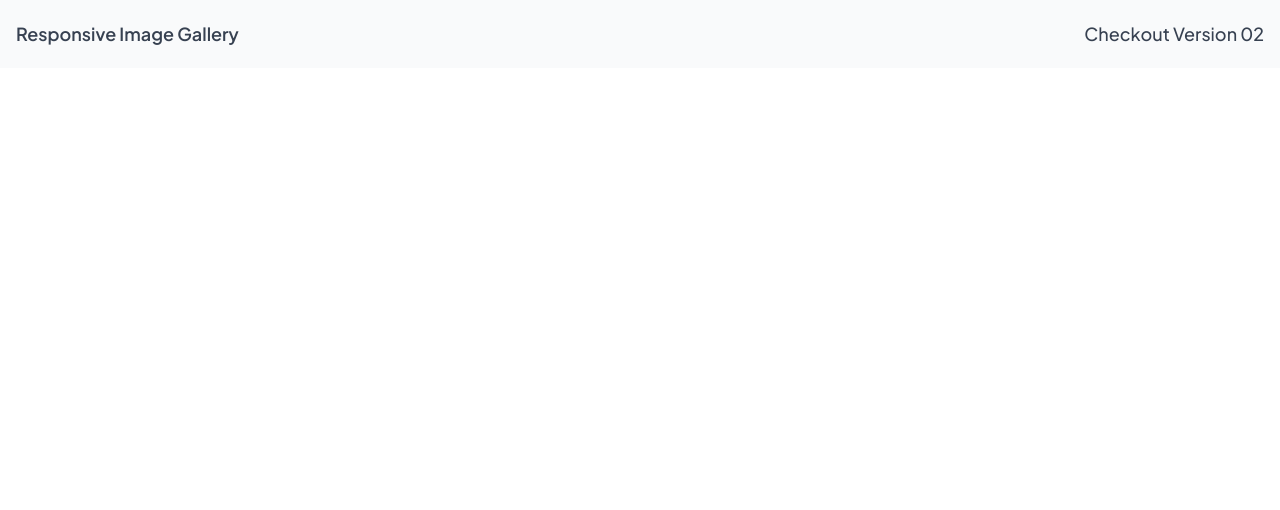
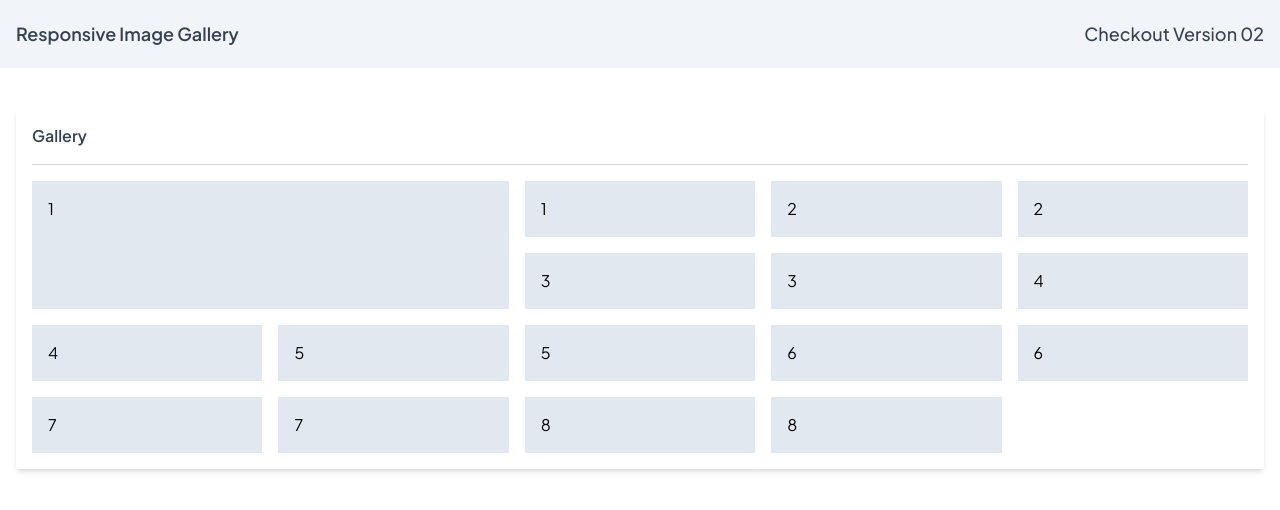
Before and after one commit to farhanhasindipro25/responsive-image-gallery-crud, a Next.js app: page / in a window 1280 px wide. Shown: the top 510 px of the page. Built offline with nearby package versions, Linux system fonts and the light colour scheme.

Commit message:
Setup the initial image grid

```diff
--- a/app/components/ImageGrid.jsx
+++ b/app/components/ImageGrid.jsx
@@ -1,7 +1,29 @@
-export default function ImageGrid(){
-    return(
-        <div>
-
+export default function ImageGrid() {
+  return (
+    <section className="divide-y divide-gray-300 space-y-4 border-md bg-gray-white shadow-md p-4">
+      <header>
+        <h2 className="text-base font-semibold text-gray-700">Gallery</h2>
+      </header>
+      <div className="pt-4 grid grid-cols-5 gap-4">
+        <div className="bg-slate-200 w-full h-full p-4 col-span-2 row-span-2">
+          1
         </div>
-    )
+        <div className="bg-slate-200 w-full h-full p-4">1</div>
+        <div className="bg-slate-200 w-full h-full p-4">2</div>
+        <div className="bg-slate-200 w-full h-full p-4">2</div>
+        <div className="bg-slate-200 w-full h-full p-4">3</div>
+        <div className="bg-slate-200 w-full h-full p-4">3</div>
+        <div className="bg-slate-200 w-full h-full p-4">4</div>
+        <div className="bg-slate-200 w-full h-full p-4">4</div>
+        <div className="bg-slate-200 w-full h-full p-4">5</div>
+        <div className="bg-slate-200 w-full h-full p-4">5</div>
+        <div className="bg-slate-200 w-full h-full p-4">6</div>
+        <div className="bg-slate-200 w-full h-full p-4">6</div>
+        <div className="bg-slate-200 w-full h-full p-4">7</div>
+        <div className="bg-slate-200 w-full h-full p-4">7</div>
+        <div className="bg-slate-200 w-full h-full p-4">8</div>
+        <div className="bg-slate-200 w-full h-full p-4">8</div>
+      </div>
+    </section>
+  );
 }
--- a/app/components/Navbar.jsx
+++ b/app/components/Navbar.jsx
@@ -2,7 +2,7 @@ import Link from "next/link";
 
 export default function Navbar() {
   return (
-    <nav className="bg-gray-50 py-5">
+    <nav className="bg-slate-100 py-5">
       <div className="max-w-7xl mx-auto flex items-center justify-between px-4">
         <h2 className="font-semibold text-lg text-gray-700">
           Responsive Image Gallery
--- a/app/layout.jsx
+++ b/app/layout.jsx
@@ -16,7 +16,7 @@ export default function RootLayout({ children }) {
         <header>
           <Navbar />
         </header>
-        <main>{children}</main>
+        <main className="max-w-7xl mx-auto px-4 my-10">{children}</main>
       </body>
     </html>
   );
--- a/app/page.jsx
+++ b/app/page.jsx
@@ -1,9 +1,10 @@
-import Image from 'next/image'
+import Image from "next/image";
+import ImageGrid from "./components/ImageGrid";
 
 export default function Home() {
   return (
-    <div className="flex min-h-screen flex-col items-center justify-between p-24">
-
+    <div className="">
+      <ImageGrid />
     </div>
-  )
+  );
 }
```
